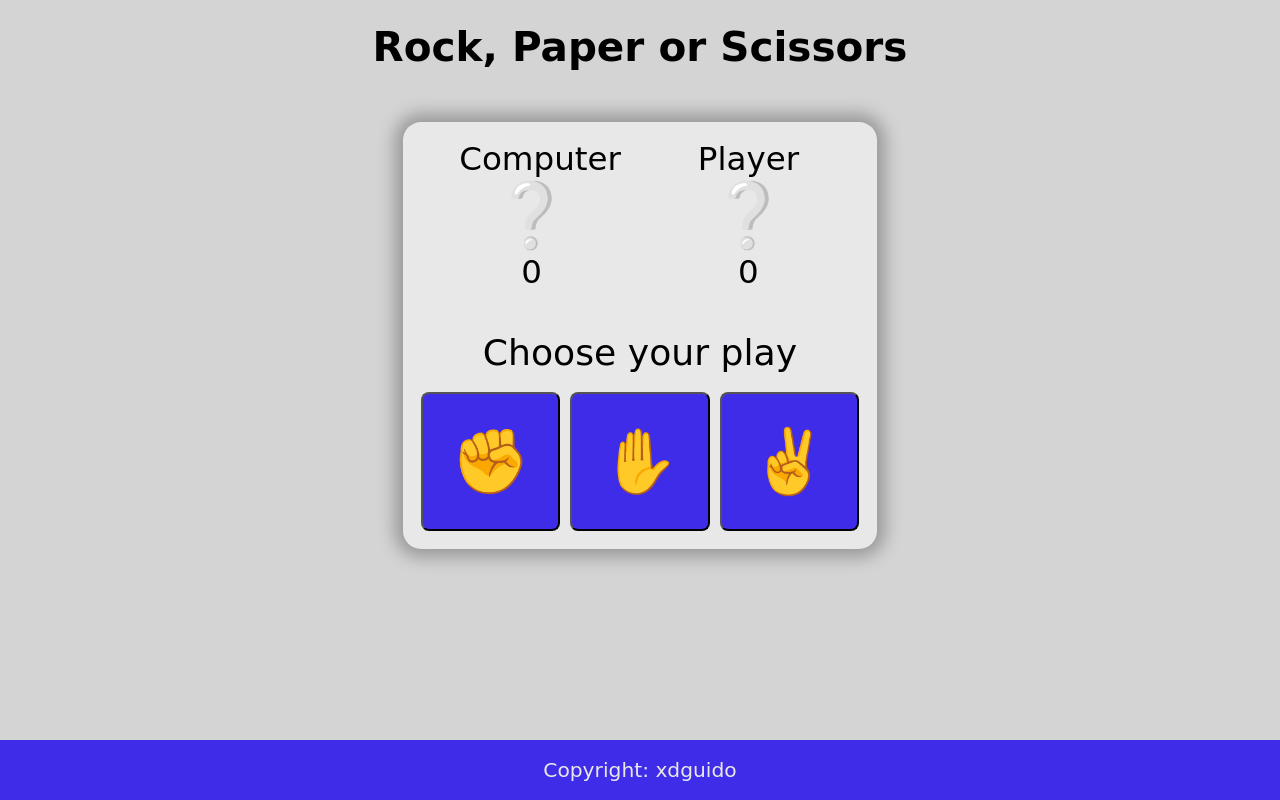
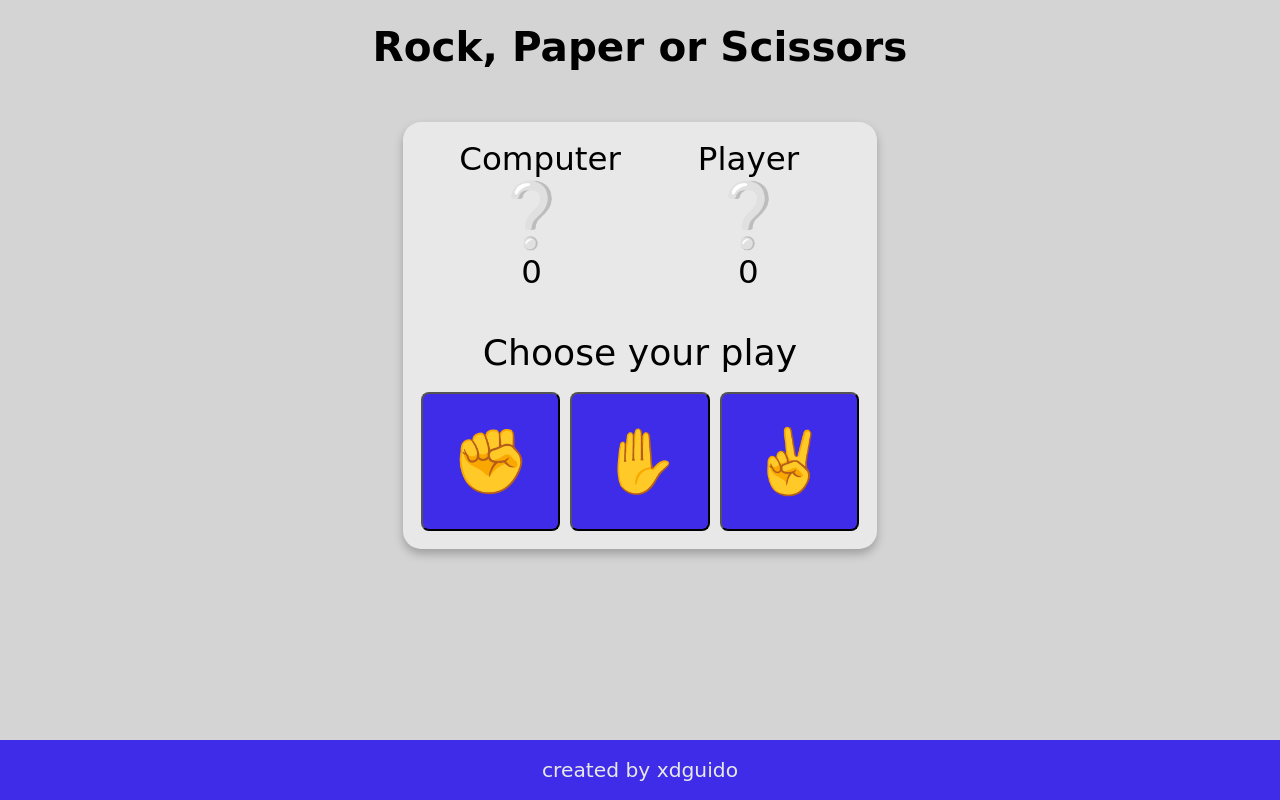
Before and after one commit to xdguido/rockpaperscissors, a plain HTML site: page index.html in a window 1280 px wide. Drawn offline with Linux system fonts and the light colour scheme; a web font is replaced by a local one.

Commit message:
updated style

```diff
--- a/index.html
+++ b/index.html
@@ -36,7 +36,7 @@
   </div>
 
   <div class="footer">
-    Copyright: xdguido
+    created by xdguido
   </div>
 
   <!--
--- a/style.css
+++ b/style.css
@@ -1,7 +1,7 @@
 @import url('https://fonts.googleapis.com/css2?family=Baloo+Bhaijaan+2:wght@500&display=swap');
 
 :root {
-
+  /* fluid font scale generated with utopia.fyi */
   --step-0: clamp(1.00rem, 0.95rem + 0.24vw, 1.13rem);
   --step-1: clamp(1.20rem, 1.12rem + 0.40vw, 1.41rem);
 
@@ -53,7 +53,7 @@ button {
   flex-direction: column;
   align-items: center;
   background-color: var(--secondary-bckgrnd-clr);
-  box-shadow: 0px 0px 17px 8px rgba(0,0,0,0.29);
+  box-shadow: 0px 5px 10px rgba(0,0,0,0.25);
   border-radius: 1rem;
   padding: 1rem;
   margin-bottom: 2rem;
```
